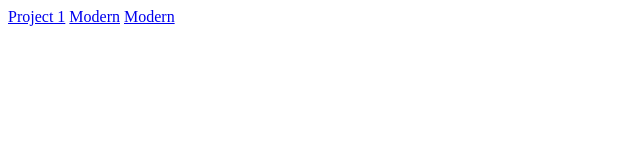
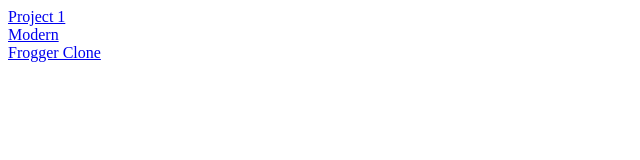
Before and after one commit to stanica/stanica.github.io, a plain HTML site: page index.html in a window 1280 px wide. Shown: the whole page, without its empty margins (0-640 px from the left). Drawn offline with Linux system fonts and the light colour scheme.

Commit message:
Made index prettier

```diff
--- a/index.html
+++ b/index.html
@@ -1,3 +1,3 @@
-<a href="p1/index.html">Project 1</a>
-<a href="modern/modern.html">Modern</a>
-<a href="p3/index.html">Modern</a>
+<a href="p1/index.html">Project 1</a> <br>
+<a href="modern/modern.html">Modern</a><br>
+<a href="p3/index.html">Frogger Clone</a>
```
